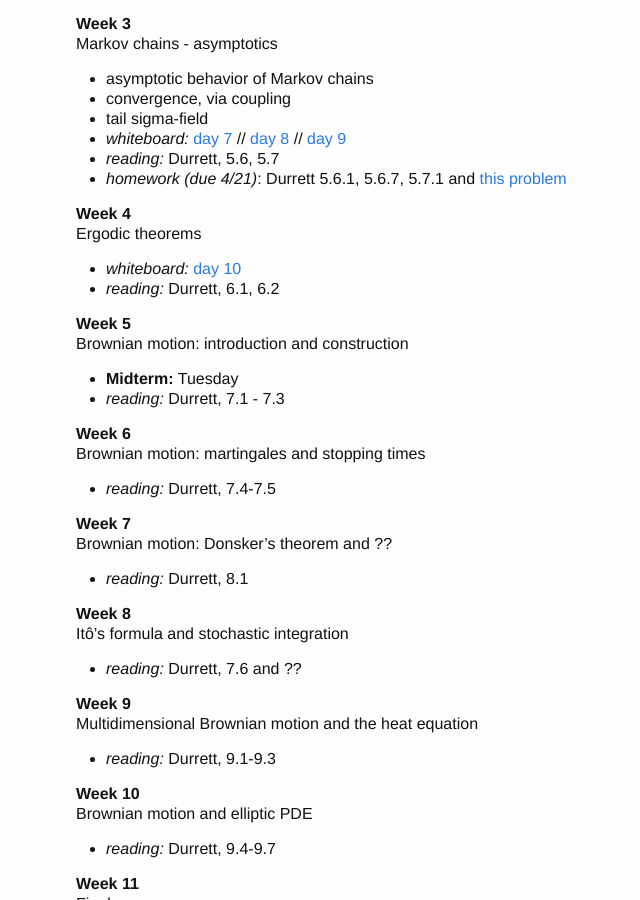
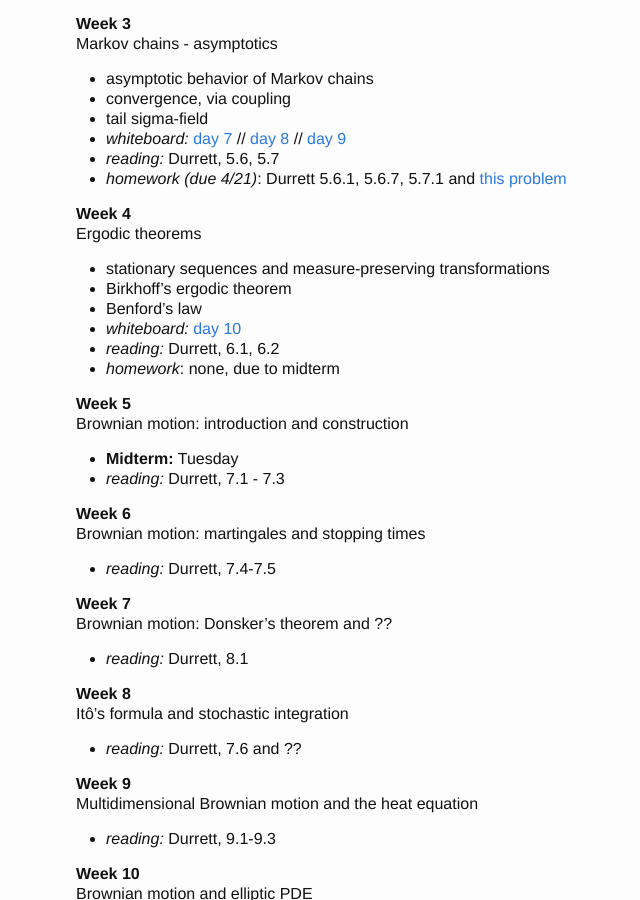
Before and after one commit to petrelharp/probability_theory, a Jekyll site: the page built from pages/schedule.md, in a window 1280 px wide and 900 px high, scrolled down 596 px. Shown: the whole window, without its empty margins (214-854 px from the left). Built offline with Jekyll 4.4.1, drawn with Linux system fonts in a browser that asks for light colours.

Commit message:
schedule

```diff
--- a/pages/schedule.md
+++ b/pages/schedule.md
@@ -45,8 +45,12 @@ Week 4
 
 : Ergodic theorems
 
+    - stationary sequences and measure-preserving transformations
+    - Birkhoff's ergodic theorem
+    - Benford's law
     - *whiteboard:* [day 10](../notes/day10.html)
     - *reading:* Durrett, 6.1, 6.2
+    - *homework*: none, due to midterm
 
 Week 5
 
```
